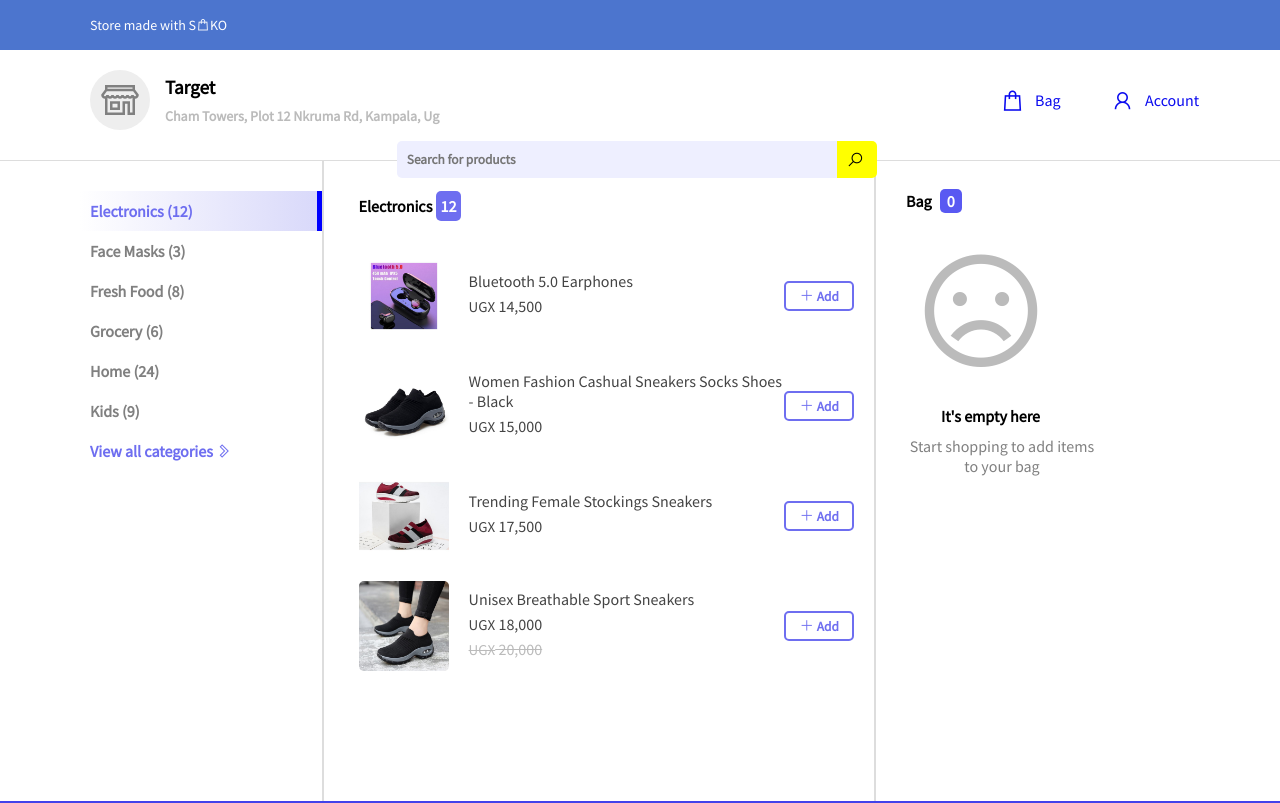
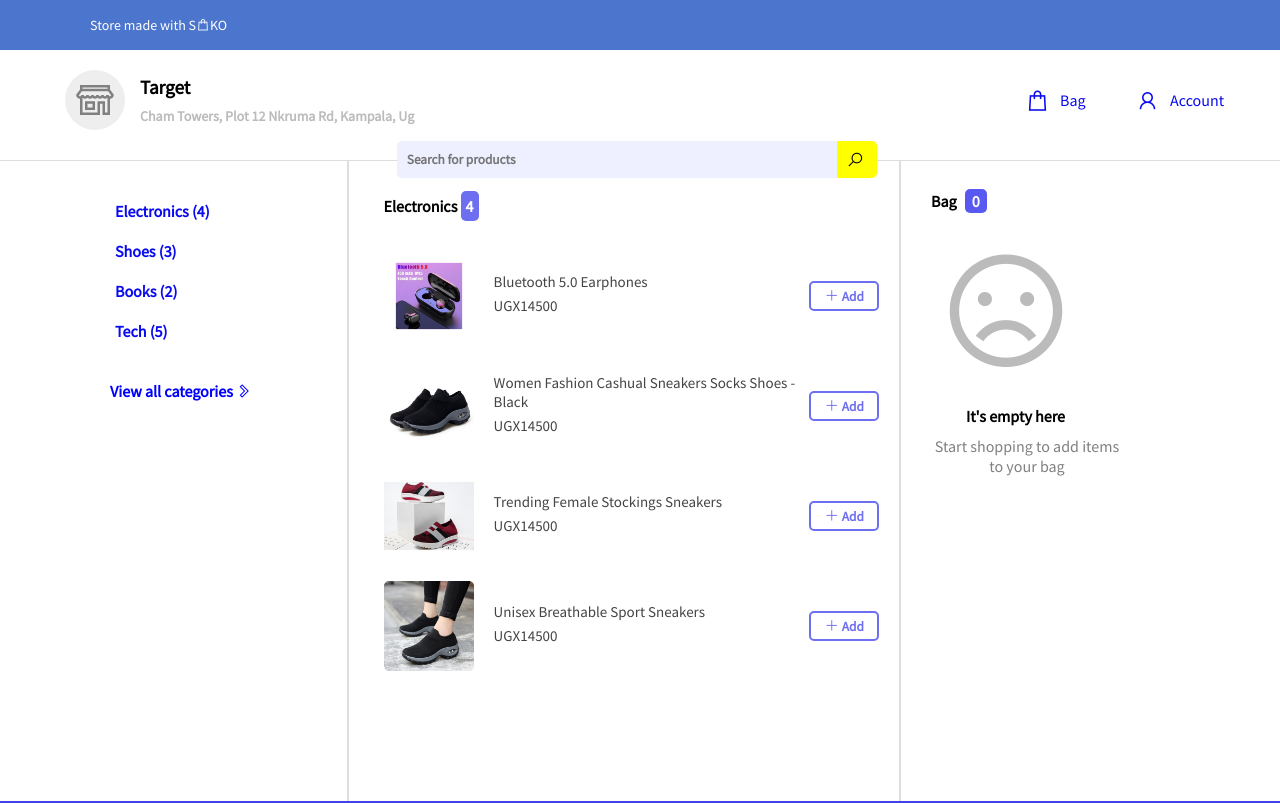
Before and after one commit to Olori-Ebi/soko_app, a React (Create React App) app: page / in a window 1280 px wide. Shown: the top 803 px of the page. Built offline with nearby package versions, Linux system fonts and the light colour scheme.

Commit message:
soko frontend

```diff
--- a/src/component/Buy/Buy.css
+++ b/src/component/Buy/Buy.css
@@ -358,7 +358,7 @@
 }
 .address__line__verified__ {
   position: absolute;
-  height: 20vh;
+  height: 15vh;
   left: 15px;
   top: 4vh;
   border-left: 2px solid #ddd;
--- a/src/component/Home/Home.css
+++ b/src/component/Home/Home.css
@@ -13,7 +13,7 @@
 }
 
 .home__container {
-  max-width: 1100px;
+  max-width: 1150px;
   width: 100%;
   display: flex;
   align-items: center;
@@ -95,15 +95,27 @@
 }
 
 .home__body__container {
-  max-width: 1200px;
+  max-width: 1150px;
   width: 100%;
   display: flex;
 }
 
 .home__body__left {
   padding-top: 30px;
+}
+
+.home__body__column {
+  display: flex;
+  flex-direction: column;
   max-width: 22vw;
   width: 100%;
+}
+
+.home__body__column a.categories {
+  margin-top: 30px;
+  margin-left: 45px;
+  color: blue;
+  font-weight: 700;
 }
 
 ul {
@@ -117,10 +129,15 @@
   font-weight: 600;
 }
 
-ul li:first-child {
+ul li.active {
   background: linear-gradient(to right, #fff, rgb(217, 217, 250));
   border-right: 5px solid blue;
   color: rgb(110, 110, 240);
+}
+
+ul li a {
+  text-decoration: none;
+  color: rgb(10, 10, 239);
 }
 
 ul li:last-child {
@@ -211,7 +228,7 @@
 }
 
 .home__center__main .home__center__details p {
-  font-size: 16px;
+  font-size: 15px;
   margin-bottom: 5px;
 }
 
@@ -260,6 +277,7 @@
   border-radius: 5px;
   margin-left: 5px;
   color: #fff;
+  margin-top: 10px;
 }
 
 .home__right__container .la-frown {
@@ -279,3 +297,53 @@
   text-align: center;
   color: grey;
 }
+
+.home__right__main {
+  display: flex;
+  align-items: center;
+  justify-content: space-between;
+  margin-left: 10px;
+  margin-bottom: 20px;
+}
+
+.home__right__main img {
+  width: 90px;
+  height: 90px;
+  border-radius: 5px;
+  margin-right: 10px;
+}
+
+.home__right__main a {
+  text-decoration: none;
+  color: #444;
+}
+
+.home__right__main .home__center__details {
+  justify-content: center;
+  display: flex;
+  flex-direction: column;
+  width: 120px;
+  flex: 1;
+  margin-right: 20px;
+}
+
+.home__right__main .home__center__details p {
+  font-size: 14px;
+  margin-bottom: 5px;
+}
+
+.home__right__main button {
+  /* margin-right: 20px; */
+  border: 2px solid rgb(110, 110, 240);
+  width: 70px;
+  border-radius: 5px;
+  background: #fff;
+  height: 30px;
+  color: rgb(110, 110, 240);
+  font-weight: 700;
+}
+
+.home__right__main button span {
+  color: rgb(110, 110, 240);
+  font-size: 15px;
+}
--- a/src/component/Home/Home.js
+++ b/src/component/Home/Home.js
@@ -1,4 +1,4 @@
-import React from 'react';
+import React, {useState} from 'react';
 import {Link, NavLink} from 'react-router-dom';
 import img from '../../images/1.jpg';
 import img4 from '../../images/2 (1).jpg';
@@ -8,6 +8,47 @@
 import './Home.css';
 
 function Home () {
+  const [bag, setBag] = useState ([]);
+  const dataValues = [
+    {id: 1, item: 'Electronics', figure: 4},
+    {id: 2, item: 'Shoes', figure: 3},
+    {id: 3, item: 'Books', figure: 2},
+    {id: 4, item: 'Tech', figure: 5},
+  ];
+
+  const itemValues = [
+    {id: 1, image: img, title: 'Bluetooth 5.0 Earphones', amount: 14500},
+    {
+      id: 2,
+      image: img4,
+      title: 'Women Fashion Cashual Sneakers Socks Shoes - Black',
+      amount: 14500,
+    },
+    {
+      id: 3,
+      image: img5,
+      title: 'Trending Female Stockings Sneakers',
+      amount: 14500,
+    },
+    {
+      id: 3,
+      image: img6,
+      title: 'Unisex Breathable Sport Sneakers',
+      amount: 14500,
+    },
+  ];
+
+  const [activeID, setActiveID] = useState ();
+  const addToBag = id => {
+    const itemAdded = itemValues.find (item => item.id === id);
+    setBag ([...bag, itemAdded]);
+  };
+
+  const removeFromBag = (id, index) => {
+    let bagItems = [...bag];
+    bagItems.splice (index, 1);
+    setBag (bagItems);
+  };
   return (
     <div className="home__wrapper">
       <div className="home">
@@ -34,24 +75,28 @@
         </div>
         <div className="home__body">
           <div className="home__body__container">
+            <div className="home__body__column">
               <div className="home__body__left">
                 <ul>
-                <li><a>Electronics <span>(12)</span> </a> </li>
-                <li><a>Face Masks <span>(3)</span> </a> </li>
-                <li><a>Fresh Food <span>(8)</span> </a> </li>
-                <li><a>Grocery <span>(6)</span> </a> </li>
-                <li><a>Home <span>(24)</span> </a> </li>
-                <li><a>Kids <span>(9)</span> </a> </li>
-                <li>
-                  <a>
+                  {dataValues.map (data => (
+                    <li
+                      onClick={() => setActiveID (data.id)}
+                      className={activeID === data.id ? 'active' : 'null'}
+                    >
+                      <NavLink to="/">
+                        {' '}{data.item} <span>({data.figure})</span>{' '}
+                      </NavLink>
+                      {' '}
+                    </li>
+                  ))}
+                </ul>
+              </div>
+              <a className="categories">
                 View all categories
                 {' '}
                 <span className="las la-chevron-right" />
                 {' '}
               </a>
-                  {' '}
-                </li>
-              </ul>
             </div>
             <div className="home__body__center">
               <div className="home__body__input">
@@ -60,60 +105,49 @@
               </div>
               <div className="home__center__container">
                 <p>
-                  Electronics <span>12</span>{' '}
+                  Electronics <span>{itemValues.length}</span>{' '}
                 </p>
               </div>
+              {itemValues.map (item => (
                 <div className="home__center__main">
-                <img src={img} />
-                <Link to="/single">
+                  <img src={item.image} />
+                  <NavLink to={`/single/${item.id}`}>
                     <div className="home__center__details">
-                    <p>Bluetooth 5.0 Earphones</p>
-                    <p><small>UGX</small> 14,500</p>
+                      <p>{item.title}</p>
+                      <p><small>UGX</small>{item.amount} </p>
                     </div>
-                </Link>
-                <button><span className="las la-plus" /> Add</button>
+                  </NavLink>
+                  <button onClick={() => addToBag (item.id)}>
+                    <span className="las la-plus" /> Add
+                  </button>
                 </div>
-              <div className="home__center__main">
-                <img src={img4} />
-                <Link>
-                  <div className="home__center__details">
-                    <p>Women Fashion Cashual Sneakers Socks Shoes - Black</p>
-                    <p><small>UGX</small> 15,000</p>
-                  </div>
-                </Link>
-                <button><span className="las la-plus" /> Add</button>
-              </div>
-              <div className="home__center__main">
-                <img src={img5} />
-                <Link>
-                  <div className="home__center__details">
-                    <p>Trending Female Stockings Sneakers</p>
-                    <p><small>UGX</small> 17,500</p>
-                  </div>
-                </Link>
-                <button><span className="las la-plus" /> Add</button>
-              </div>
-              <div className="home__center__main">
-                <img src={img6} />
-                <Link>
-                  <div className="home__center__details">
-                    <p>Unisex Breathable Sport Sneakers </p>
-                    <p><small>UGX</small> 18,000</p>
-                    <p className="cancel"><small>UGX</small> 20,000</p>
-                  </div>
-                </Link>
-                <button><span className="las la-plus" /> Add</button>
-              </div>
+              ))}
             </div>
             <div className="home__body__right">
+              {bag.length === 0 &&
                 <div className="home__right__container">
                   <p>
-                  Bag <span>0</span>{' '}
+                    Bag <span>{bag.length}</span>{' '}
                   </p>
                   <span className="las la-frown" />
                   <p>It's empty here</p>
                   <p>Start shopping to add items to your bag</p>
+                </div>}
+              {bag.length > 0 &&
+                bag.map ((bagitem, index) => (
+                  <div className="home__right__main">
+                    <img src={bagitem.image} />
+                    <Link>
+                      <div className="home__center__details">
+                        <p>{bagitem.title}</p>
+                        <p><small>UGX</small>{bagitem.amount} </p>
                       </div>
+                    </Link>
+                    <button onClick={() => removeFromBag (bagitem.id, index)}>
+                      <span className="las la-trash" />
+                    </button>
+                  </div>
+                ))}
             </div>
           </div>
         </div>
--- a/src/component/pages/index.js
+++ b/src/component/pages/index.js
@@ -20,7 +20,7 @@
           <Route exact path="/bag" component={Bag} />
           <Route exact path="/address" component={Address} />
           <Route exact path="/account" component={Account} />
-          <Route exact path="/single" component={SingleItem} />
+          <Route exact path="/single/:id" component={SingleItem} />
           <Route exact path="/buy" component={Buy} />
           <Route exact path="/placeorder" component={PlaceOrder} />
           <Route exact path="/trackorder" component={TrackOrder} />
```
Lines whose indentation alone changed are shown as unchanged.
